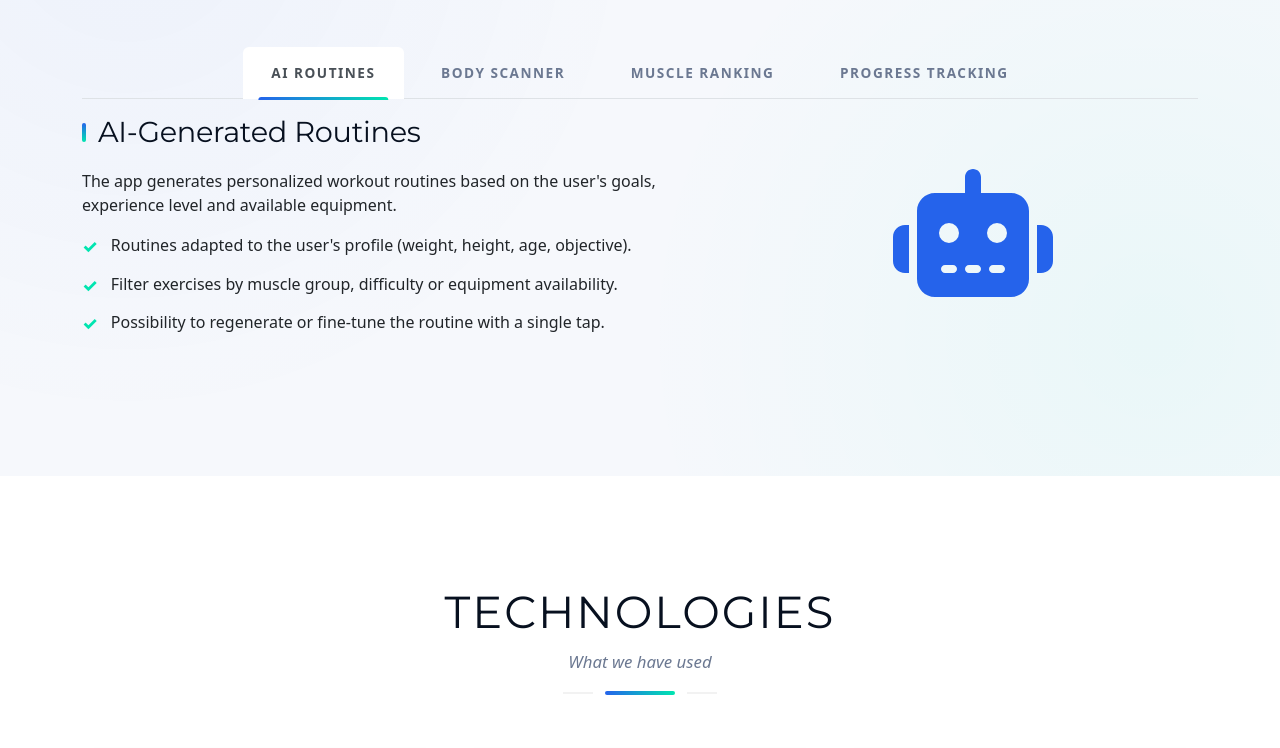
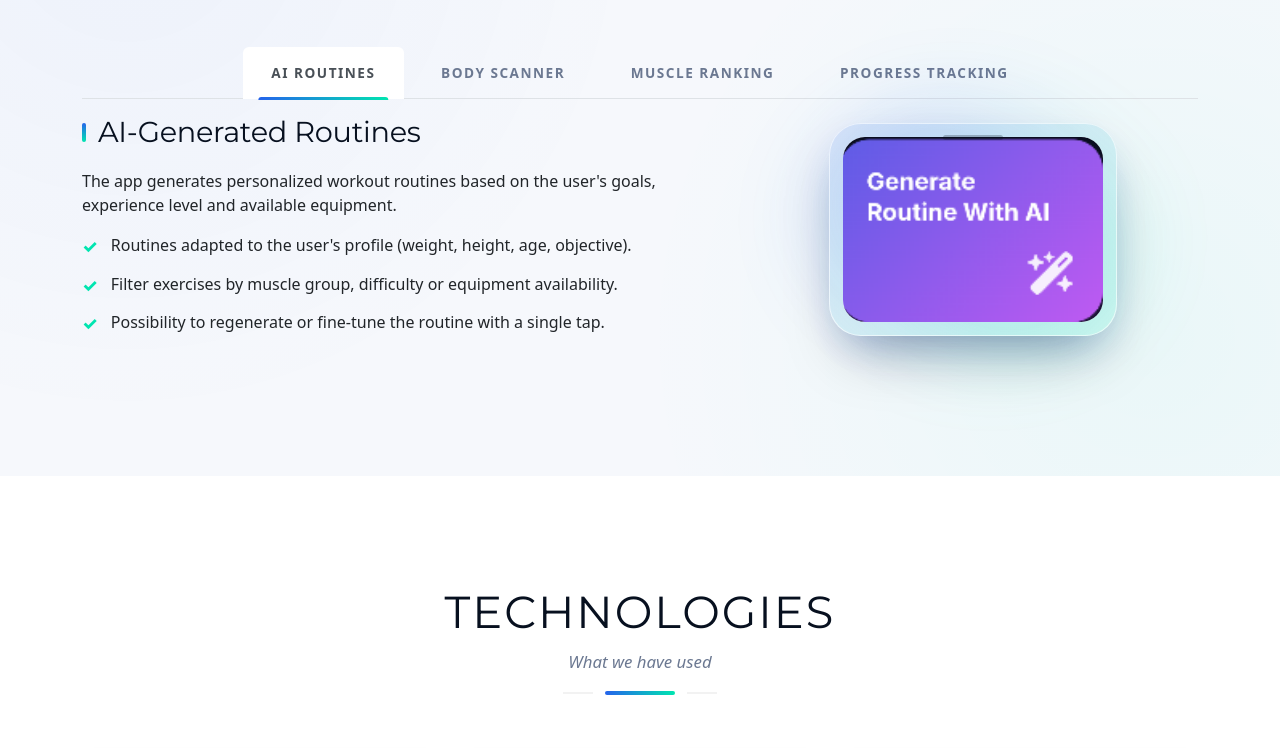
Before and after one commit to Joeldark15/Web-SmartBodyFit, a plain HTML site: page index.html in a window 1280 px wide. Shown: the part 1580-2328 px from the top of the page. Drawn offline with nearby package versions, Linux system fonts and the light colour scheme.

Commit message:
Imagenes de la App

```diff
--- a/css/styles.css
+++ b/css/styles.css
@@ -360,6 +360,72 @@ section {
     transform: scale(1.05) rotate(-5deg);
 }
 
+/* ===== Feature image (phone-style mockup) ===== */
+.feature-img-wrapper {
+    position: relative;
+    display: inline-block;
+    padding: 14px;
+    border-radius: 32px;
+    background: linear-gradient(145deg, rgba(37, 99, 235, 0.12), rgba(0, 229, 176, 0.12));
+    box-shadow:
+        0 30px 60px -20px rgba(7, 16, 31, 0.35),
+        0 18px 40px -15px rgba(37, 99, 235, 0.25),
+        inset 0 0 0 1px rgba(255, 255, 255, 0.6);
+    transition: transform 0.5s var(--ease-out), box-shadow 0.5s var(--ease-out);
+}
+.feature-img-wrapper::before {
+    content: '';
+    position: absolute;
+    inset: -30px;
+    background:
+        radial-gradient(circle at 30% 30%, rgba(37, 99, 235, 0.35), transparent 60%),
+        radial-gradient(circle at 70% 70%, rgba(0, 229, 176, 0.35), transparent 60%);
+    filter: blur(40px);
+    opacity: 0.55;
+    z-index: -1;
+    border-radius: 50%;
+    transition: opacity 0.5s var(--ease-out);
+}
+.feature-img-wrapper::after {
+    content: '';
+    position: absolute;
+    top: 12px;
+    left: 50%;
+    transform: translateX(-50%);
+    width: 60px;
+    height: 5px;
+    background: rgba(7, 16, 31, 0.25);
+    border-radius: 4px;
+    z-index: 2;
+    pointer-events: none;
+}
+.feature-img-wrapper:hover {
+    transform: scale(1.02);
+}
+.feature-img-wrapper:hover::before {
+    opacity: 0.85;
+}
+.feature-img {
+    display: block;
+    max-width: 100%;
+    width: 260px;
+    height: auto;
+    border-radius: 22px;
+    background: #fff;
+    box-shadow: inset 0 0 0 1px rgba(7, 16, 31, 0.08);
+}
+@media (max-width: 768px) {
+    .feature-img-wrapper {
+        margin-top: 2rem;
+        padding: 10px;
+        border-radius: 26px;
+    }
+    .feature-img {
+        width: 220px;
+        border-radius: 18px;
+    }
+}
+
 .mt-3{
     font-size: 30px;
 }
--- a/index.html
+++ b/index.html
@@ -112,7 +112,9 @@
                             </ul>
                         </div>
                         <div class="col-md-5 text-center">
-                            <i class="fas fa-robot" style="font-size: 8rem; color: var(--sbf-primary);"></i>
+                            <div class="feature-img-wrapper">
+                                <img src="assets/img/iaRutinas.png" alt="AI Routines screen" class="feature-img">
+                            </div>
                         </div>
                     </div>
                 </div>
@@ -132,7 +134,9 @@
                             </ul>
                         </div>
                         <div class="col-md-5 text-center">
-                            <i class="fas fa-camera" style="font-size: 8rem; color: var(--sbf-primary);"></i>
+                            <div class="feature-img-wrapper">
+                                <img src="assets/img/scanerIA.png" alt="AI Body Scanner screen" class="feature-img">
+                            </div>
                         </div>
                     </div>
                 </div>
@@ -152,7 +156,9 @@
                             </ul>
                         </div>
                         <div class="col-md-5 text-center">
-                            <i class="fas fa-trophy" style="font-size: 8rem; color: var(--sbf-primary);"></i>
+                            <div class="feature-img-wrapper">
+                                <img src="assets/img/ranks.png" alt="Muscle Ranking screen" class="feature-img">
+                            </div>
                         </div>
                     </div>
                 </div>
@@ -172,7 +178,9 @@
                             </ul>
                         </div>
                         <div class="col-md-5 text-center">
-                            <i class="fas fa-chart-line" style="font-size: 8rem; color: var(--sbf-primary);"></i>
+                            <div class="feature-img-wrapper">
+                                <img src="assets/img/evolution.png" alt="Progress Tracking screen" class="feature-img">
+                            </div>
                         </div>
                     </div>
                 </div>
```
Also changed, not shown: assets/img/evolution.png (added), assets/img/iaRutinas.png (added), assets/img/ranks.png (added), assets/img/scanerIA.png (added).
